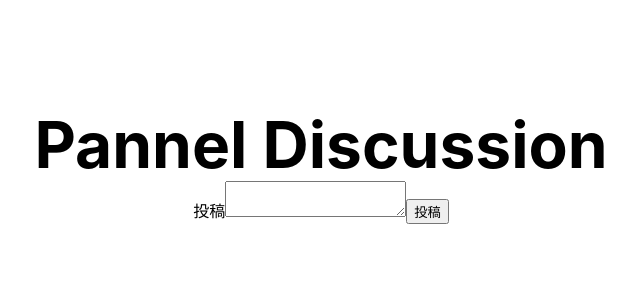
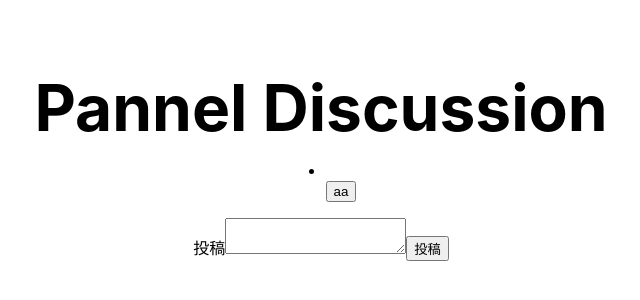
Before and after one commit to mo-ri-regen/discussion, a Next.js app: page / in a window 1280 px wide. Shown: the part 234-534 px from the top of the page, without its empty margins (319-959 px from the left). Built offline with nearby package versions, Linux system fonts and the light colour scheme.

Commit message:
✨ 投稿ボタン押したら、リスト作成される機能追加

```diff
--- a/pages/index.js
+++ b/pages/index.js
@@ -6,11 +6,11 @@ export default function Home() {
   //投稿テキスト
   const [contributionText, setContributionText] = useState("");
   //話し終えた話題
-  const [finishedText, setFinishedText] = useState("");
+  const [finishedText, setFinishedText] = useState([""]);
   //お話し中
-  const [talkingText, setTalkingText] = useState("");
+  const [talkingText, setTalkingText] = useState([""]);
   //未着手の話題
-  const [noBeginingText, setNoBeginingText] = useState("");
+  const [noBeginingText, setNoBeginingText] = useState([""]);
 
   //未着手の話題へいくテキスト
   const onChangeText = (e) => {
@@ -47,6 +47,16 @@ export default function Home() {
             return t;
           })} */}
           {[...noBeginingText]}
+          <ul>
+            {noBeginingText.map((noBegining) => {
+              return (
+                <div>
+                  <li>{noBegining}</li>
+                  <button>aa</button>
+                </div>
+              );
+            })}
+          </ul>
         </div>
         <div className={styles.contribution_area}>
           <label for="contribute">投稿</label>
--- a/tsconfig.json
+++ b/tsconfig.json
@@ -22,7 +22,7 @@
     "next-env.d.ts",
     "**/*.ts",
     "**/*.tsx"
-  ],
+, "pages/index.js"  ],
   "exclude": [
     "node_modules"
   ]
```
